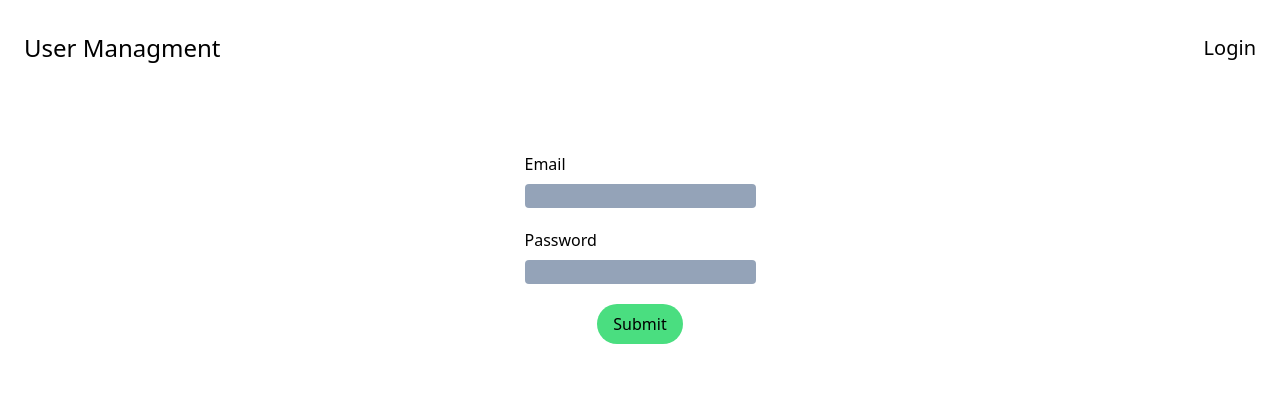
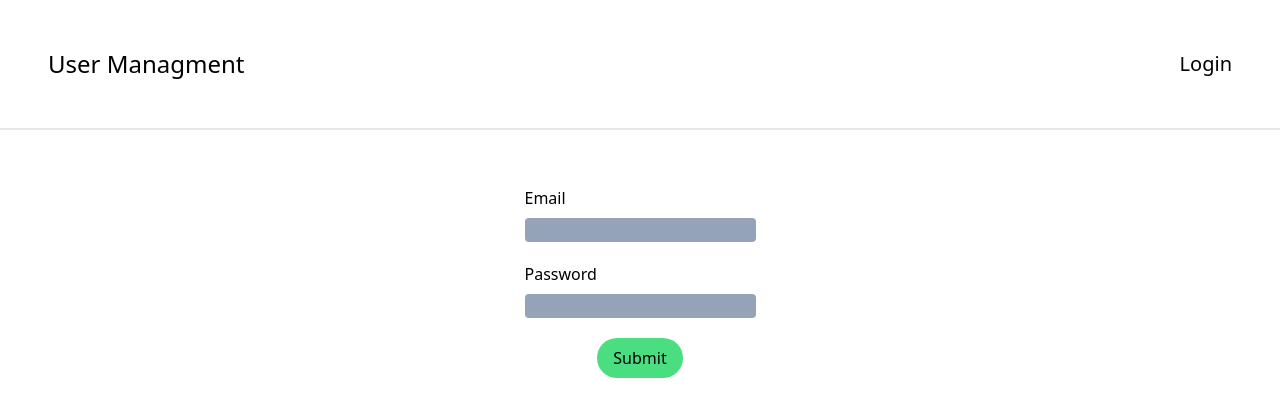
Before and after one commit to lazardobrota/FoodOrderingSystem, a Next.js app in the folder frontend/: page /login in a window 1280 px wide. Shown: the top 416 px of the page. Built offline with nearby package versions, Linux system fonts and the light colour scheme.

Commit message:
frontend: make header a little nicer

```diff
--- a/frontend/src/components/Header/Header.tsx
+++ b/frontend/src/components/Header/Header.tsx
@@ -25,15 +25,15 @@ export default function Header() {
   }
 
   return (
-    <div className="flex flex-row justify-between px-6 py-8 align-middle">
+    <div className="flex flex-row justify-between px-6 py-8 align-middle border-b-2">
       <div>
-        <button onClick={() => router.push("/home")} className="text-2xl">User Managment</button>
+        <button onClick={() => router.push("/home")} className="text-2xl px-6 py-4">User Managment</button>
       </div>
       <div className="flex flex-row justify-between gap-9 text-xl">
-        {!doesExist("jwt")                         && <button onClick={() => router.push("/login")}>Login</button>}
-        {isAllowed(UserPermissions.CanReadUsers)   && <button onClick={() => router.push("/users")}>Users</button>}
-        {isAllowed(UserPermissions.CanCreateUsers) && <button onClick={() => router.push("/users/new")}>New User</button>}
-        {doesExist("jwt")                          && <button onClick={() => handleLogout()}>Logout</button>}
+        {!doesExist("jwt")                         && <button className="hover:bg-slate-100 px-6 py-4 rounded-xl transition-all duration-200" onClick={() => router.push("/login")}>Login</button>}
+        {isAllowed(UserPermissions.CanReadUsers)   && <button className="hover:bg-slate-100 px-6 py-4 rounded-xl transition-all duration-200" onClick={() => router.push("/users")}>Users</button>}
+        {isAllowed(UserPermissions.CanCreateUsers) && <button className="hover:bg-slate-100 px-6 py-4 rounded-xl transition-all duration-200" onClick={() => router.push("/users/new")}>New User</button>}
+        {doesExist("jwt")                          && <button className="hover:bg-slate-100 px-6 py-4 rounded-xl transition-all duration-200" onClick={() => handleLogout()}>Logout</button>}
       </div>
     </div>
   )
```
